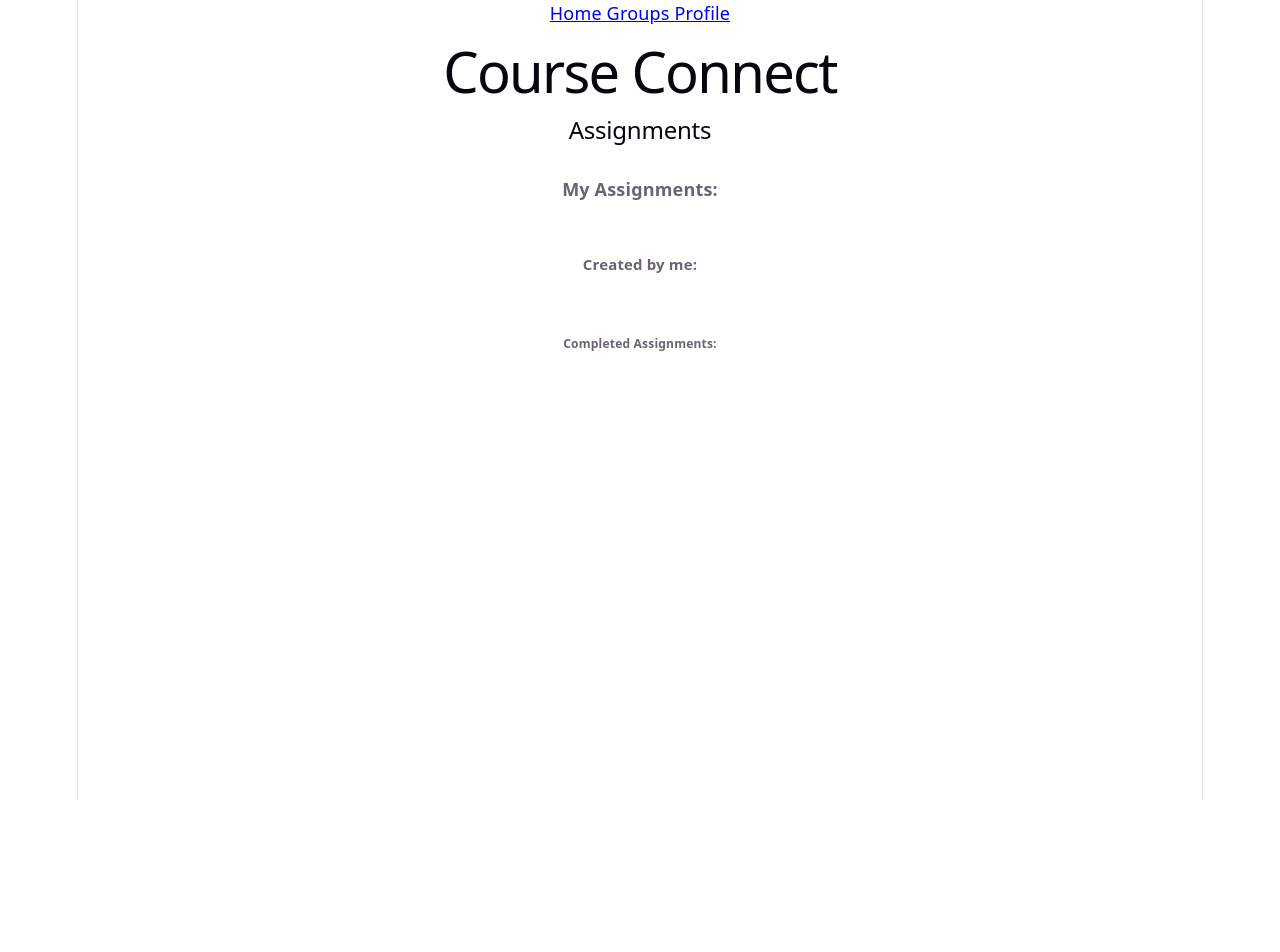
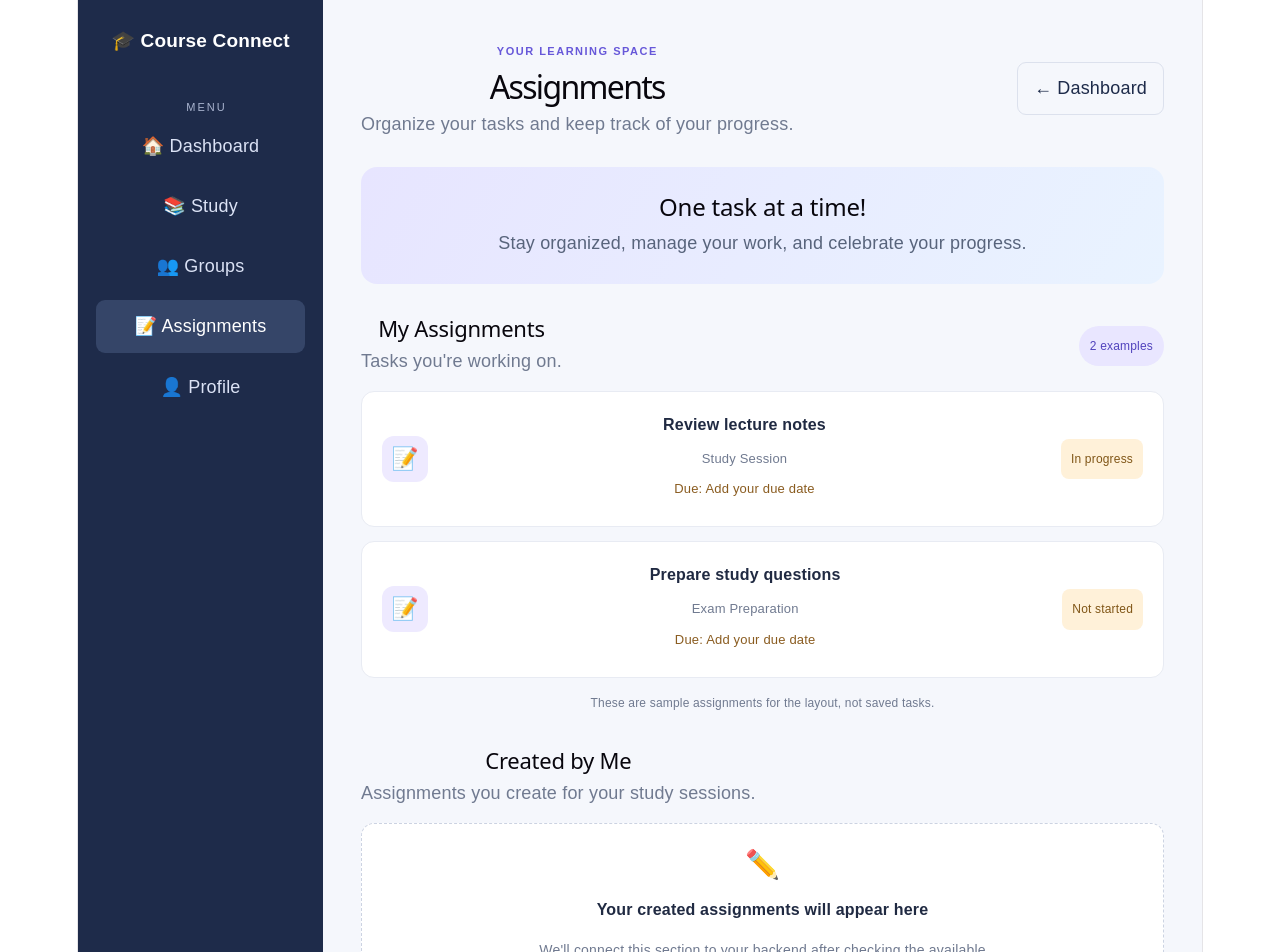
Before and after one commit to Malikai-Hub/CourseConnect-, a React (Vite) app: page /Assignments in a window 1280 px wide. Shown: the top 952 px of the page. Before the commit the page ends 800 px from the top, so only its background shows below. Built offline with nearby package versions, Linux system fonts and the light colour scheme.

Commit message:
completed assignment components

```diff
--- /dev/null
+++ b/src/Pages/Assignments.css
@@ -0,0 +1,289 @@
+.assignments-page {
+  min-height: 100vh;
+  display: flex;
+  background: #f5f7fc;
+  color: #202a42;
+  font-family: Arial, sans-serif;
+}
+
+.assignments-sidebar {
+  width: 245px;
+  flex-shrink: 0;
+  box-sizing: border-box;
+  padding: 28px 18px;
+  background: #1e2b4a;
+  color: white;
+}
+
+.assignments-brand {
+  display: block;
+  margin-bottom: 40px;
+  color: white;
+  font-size: 19px;
+  font-weight: bold;
+  text-decoration: none;
+}
+
+.assignments-menu-label {
+  padding-left: 12px;
+  color: #aab5d0;
+  font-size: 11px;
+  letter-spacing: 2px;
+}
+
+.assignments-nav {
+  display: flex;
+  flex-direction: column;
+  gap: 8px;
+}
+
+.assignments-nav a {
+  padding: 13px 12px;
+  border-radius: 9px;
+  color: #dbe2f5;
+  text-decoration: none;
+}
+
+.assignments-nav a:hover,
+.assignments-nav a.selected {
+  background: #354568;
+  color: white;
+}
+
+.assignments-main {
+  flex: 1;
+  min-width: 0;
+  padding: 38px;
+}
+
+.assignments-header {
+  display: flex;
+  justify-content: space-between;
+  align-items: center;
+  gap: 20px;
+  margin-bottom: 28px;
+}
+
+.assignments-eyebrow {
+  color: #6758d9;
+  font-size: 11px;
+  font-weight: bold;
+  letter-spacing: 1.5px;
+}
+
+.assignments-header h1 {
+  margin: 10px 0;
+  font-size: 32px;
+}
+
+.assignments-header p:not(.assignments-eyebrow) {
+  color: #707a90;
+  line-height: 1.6;
+}
+
+.assignments-home-button {
+  padding: 12px 16px;
+  border: 1px solid #dce1ed;
+  border-radius: 9px;
+  color: #1e2b4a;
+  text-decoration: none;
+  white-space: nowrap;
+}
+
+.assignments-welcome {
+  padding: 26px;
+  margin-bottom: 32px;
+  border-radius: 16px;
+  background: linear-gradient(120deg, #e7e5ff, #e9f3ff);
+}
+
+.assignments-welcome h2 {
+  margin-top: 0;
+}
+
+.assignments-welcome p {
+  color: #58647c;
+  line-height: 1.6;
+}
+
+.assignment-section {
+  margin-bottom: 32px;
+}
+
+.assignment-section-heading {
+  display: flex;
+  justify-content: space-between;
+  align-items: center;
+  gap: 12px;
+  margin-bottom: 16px;
+}
+
+.assignment-section-heading h2 {
+  margin-bottom: 6px;
+  font-size: 22px;
+}
+
+.assignment-section-heading p {
+  margin-top: 0;
+  color: #707a90;
+  line-height: 1.5;
+}
+
+.assignment-count {
+  padding: 7px 11px;
+  border-radius: 20px;
+  background: #e9e6ff;
+  color: #5143bd;
+  font-size: 12px;
+  white-space: nowrap;
+}
+
+.assignment-list {
+  display: grid;
+  gap: 14px;
+}
+
+.assignment-card {
+  display: flex;
+  align-items: center;
+  gap: 16px;
+  padding: 20px;
+  border: 1px solid #e8ebf3;
+  border-radius: 13px;
+  background: white;
+}
+
+.assignment-card-icon {
+  display: grid;
+  width: 46px;
+  height: 46px;
+  flex-shrink: 0;
+  place-items: center;
+  border-radius: 12px;
+  background: #eeeaff;
+  font-size: 22px;
+}
+
+.assignment-details {
+  flex: 1;
+  min-width: 0;
+}
+
+.assignment-details h3 {
+  margin: 0 0 8px;
+  font-size: 16px;
+}
+
+.assignment-details p {
+  margin: 4px 0;
+  color: #707a90;
+  font-size: 13px;
+}
+
+.assignment-details .assignment-due {
+  color: #8a5c20;
+}
+
+.assignment-status {
+  padding: 7px 10px;
+  border-radius: 8px;
+  background: #fff1d9;
+  color: #805617;
+  font-size: 12px;
+  white-space: nowrap;
+}
+
+.sample-notice {
+  margin-top: 12px;
+  color: #707a90;
+  font-size: 12px;
+}
+
+.assignment-empty {
+  padding: 28px;
+  border: 1px dashed #ccd3e2;
+  border-radius: 13px;
+  background: white;
+  text-align: center;
+}
+
+.assignment-empty > span {
+  font-size: 28px;
+}
+
+.assignment-empty h3 {
+  font-size: 16px;
+}
+
+.assignment-empty p {
+  max-width: 450px;
+  margin: 0 auto;
+  color: #707a90;
+  font-size: 14px;
+  line-height: 1.7;
+}
+
+.assignments-footer {
+  padding-top: 20px;
+  border-top: 1px solid #e1e5ef;
+  color: #707a90;
+  font-size: 13px;
+}
+
+@media (max-width: 800px) {
+  .assignments-sidebar {
+    width: 190px;
+    padding: 20px 12px;
+  }
+
+  .assignments-main {
+    padding: 24px;
+  }
+
+  .assignments-header {
+    align-items: flex-start;
+    flex-direction: column;
+  }
+}
+
+@media (max-width: 560px) {
+  .assignments-page {
+    flex-direction: column;
+  }
+
+  .assignments-sidebar {
+    width: 100%;
+    padding: 16px;
+  }
+
+  .assignments-brand {
+    margin-bottom: 12px;
+  }
+
+  .assignments-menu-label {
+    display: none;
+  }
+
+  .assignments-nav {
+    flex-direction: row;
+    flex-wrap: wrap;
+  }
+
+  .assignments-nav a {
+    padding: 9px;
+    font-size: 13px;
+  }
+
+  .assignments-main {
+    padding: 20px 16px;
+  }
+
+  .assignment-card {
+    align-items: flex-start;
+    flex-wrap: wrap;
+  }
+
+  .assignment-status {
+    margin-left: 62px;
+  }
+}
--- a/src/Pages/Assignments.jsx
+++ b/src/Pages/Assignments.jsx
@@ -1,24 +1,130 @@
 import { Link } from "react-router-dom";
+import "./Assignments.css";
+
+const sampleAssignments = [
+  {
+    id: 1,
+    title: "Review lecture notes",
+    course: "Study Session",
+    due: "Add your due date",
+    status: "In progress",
+  },
+  {
+    id: 2,
+    title: "Prepare study questions",
+    course: "Exam Preparation",
+    due: "Add your due date",
+    status: "Not started",
+  },
+];
 
 export default function Assignments() {
   return (
-    <>
-      <nav>
-        <Link to="/">Home </Link>
-        <Link to="/Groups">Groups </Link>
-        <Link to="/Profile">Profile </Link>
-      </nav>
-      <header>
-        <h1>Course Connect</h1>
-        <h2>Assignments</h2>
-      </header>
-      <body>
-        <h4>My Assignments:</h4>
-        <h5>Created by me:</h5>
-        <footer>
-          <h6>Completed Assignments:</h6>
+    <div className="assignments-page">
+      <aside className="assignments-sidebar">
+        <Link to="/" className="assignments-brand">
+          🎓 Course Connect
+        </Link>
+        <p className="assignments-menu-label">MENU</p>
+
+        <nav className="assignments-nav">
+          <Link to="/">🏠 Dashboard</Link>
+          <Link to="/Study">📚 Study</Link>
+          <Link to="/Groups">👥 Groups</Link>
+          <Link to="/Assignments" className="selected">
+            📝 Assignments
+          </Link>
+          <Link to="/Profile">👤 Profile</Link>
+        </nav>
+      </aside>
+
+      <main className="assignments-main">
+        <header className="assignments-header">
+          <div>
+            <p className="assignments-eyebrow">YOUR LEARNING SPACE</p>
+            <h1>Assignments</h1>
+            <p>Organize your tasks and keep track of your progress.</p>
+          </div>
+          <Link to="/" className="assignments-home-button">
+            ← Dashboard
+          </Link>
+        </header>
+
+        <section className="assignments-welcome">
+          <h2>One task at a time!</h2>
+          <p>Stay organized, manage your work, and celebrate your progress.</p>
+        </section>
+
+        <section className="assignment-section">
+          <div className="assignment-section-heading">
+            <div>
+              <h2>My Assignments</h2>
+              <p>Tasks you're working on.</p>
+            </div>
+
+            <span className="assignment-count">
+              {sampleAssignments.length} examples
+            </span>
+          </div>
+
+          <div className="assignment-list">
+            {sampleAssignments.map((assignment) => (
+              <article className="assignment-card" key={assignment.id}>
+                <div className="assignment-card-icon">📝</div>
+                <div className="assignment-details">
+                  <h3>{assignment.title}</h3>
+                  <p>{assignment.course}</p>
+
+                  <p className="assignment-due">Due: {assignment.due}</p>
+                </div>
+
+                <span className="assignment-status">{assignment.status}</span>
+              </article>
+            ))}
+          </div>
+          <p className="sample-notice">
+            These are sample assignments for the layout, not saved tasks.
+          </p>
+        </section>
+
+        <section className="assignment-section">
+          <div className="assignment-section-heading">
+            <div>
+              <h2>Created by Me</h2>
+              <p>Assignments you create for your study sessions.</p>
+            </div>
+          </div>
+
+          <div className="assignment-empty">
+            <span>✏️</span>
+            <h3>Your created assignments will appear here</h3>
+
+            <p>
+              We'll connect this section to your backend after checking the
+              available API routes.
+            </p>
+          </div>
+        </section>
+
+        <section className="assignment-section">
+          <div className="assignment-section-heading">
+            <div>
+              <h2>Completed Assignments</h2>
+              <p>Keep track of work you've finished.</p>
+            </div>
+          </div>
+
+          <div className="assignment-empty">
+            <span>✅</span>
+            <h3>No completed assignments to display yet</h3>
+            <p>Completed tasks will appear here when real data is connected.</p>
+          </div>
+        </section>
+
+        <footer className="assignments-footer">
+          Course Connect · Learn together, grow together.
         </footer>
-      </body>
-    </>
+      </main>
+    </div>
   );
 }
```
